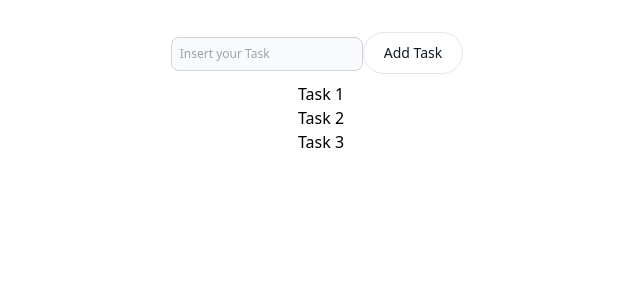
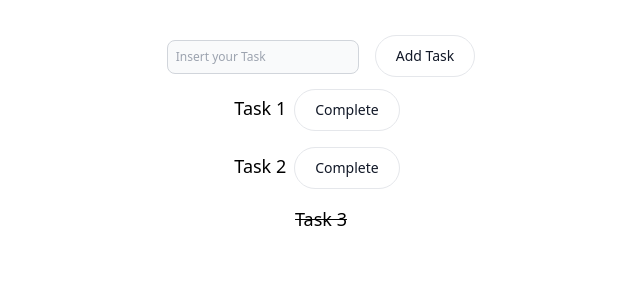
Before and after one commit to emonsalves/DFL-REACT-2--LIST, a React (Vite) app: page / in a window 1280 px wide. Shown: the top 300 px of the page, without its empty margins (319-959 px from the left). Built offline with nearby package versions, Linux system fonts and the light colour scheme.

Commit message:
Update : Activity 2.5 Study Guide

```diff
--- /dev/null
+++ b/src/components/ArrayData.js
@@ -0,0 +1,5 @@
+export const tasksList = [
+    { name: "Task 1", complete: false },
+    { name: "Task 2", complete: false },
+    { name: "Task 3", complete: true },
+  ]
--- a/src/components/Tasks.jsx
+++ b/src/components/Tasks.jsx
@@ -1,21 +1,33 @@
 import { useState } from "react"
+import { tasksList } from "./ArrayData"
 
 const Tasks = () => {
-  const tasksList = ["Task 1", "Task 2", "Task 3"]
-  const [arrayTasks, setArrayTasks] = useState(...[tasksList])
+  const [arrayTasks, setArrayTasks] = useState(tasksList)
   const [nameTask, setNameTask] = useState("")
 
   const styleInput =
-    "p-2 text-gray-900 bg-gray-50 rounded-lg border border-gray-300 sm:text-xs focus:ring-blue-500 focus:border-blue-500 dark:bg-gray-700 dark:border-gray-600 dark:placeholder-gray-400 dark:text-white dark:focus:ring-blue-500 dark:focus:border-blue-500"
+    "m-2 p-2 text-gray-900 bg-gray-50 rounded-lg border border-gray-300 sm:text-xs focus:ring-blue-500 focus:border-blue-500 dark:bg-gray-700 dark:border-gray-600 dark:placeholder-gray-400 dark:text-white dark:focus:ring-blue-500 dark:focus:border-blue-500"
   const styleButton =
-    "py-2.5 px-5 mr-2 mb-2 text-sm font-medium text-gray-900 focus:outline-none bg-white rounded-full border border-gray-200 hover:bg-gray-100 hover:text-blue-700 focus:z-10 focus:ring-4 focus:ring-gray-200 dark:focus:ring-gray-700 dark:bg-gray-800 dark:text-gray-400 dark:border-gray-600 dark:hover:text-white dark:hover:bg-gray-700"
+    "py-2.5 px-5 ml-2 mr-2 mb-2 text-sm font-medium text-gray-900 focus:outline-none bg-white rounded-full border border-gray-200 hover:bg-gray-100 hover:text-blue-700 focus:z-10 focus:ring-4 focus:ring-gray-200 dark:focus:ring-gray-700 dark:bg-gray-800 dark:text-gray-400 dark:border-gray-600 dark:hover:text-white dark:hover:bg-gray-700"
 
   const submitForm = (e) => {
     e.preventDefault(),
-      console.log("Form Send"),
-      setArrayTasks([...arrayTasks, nameTask]),
+      setArrayTasks([...arrayTasks, { name: nameTask, complete: false }]),
       setNameTask("")
-    console.table(arrayTasks)
+  }
+
+  const captureTask = (e) => {
+    setNameTask(e.target.value)
+  }
+
+  const uploadTask = (task) => {
+    console.log(task)
+    const newArrayTasks = [...arrayTasks]
+    const index = newArrayTasks.findIndex((ele) => ele.name === task.name)
+    console.log(index, task.name)
+
+    newArrayTasks[index].complete = true
+    setArrayTasks(newArrayTasks)
   }
 
   return (
@@ -25,7 +37,7 @@ const Tasks = () => {
           className={styleInput}
           type="text"
           placeholder="Insert your Task"
-          onChange={(e) => setNameTask(e.target.value)}
+          onChange={captureTask}
           value={nameTask}
         />
         <button className={styleButton}>Add Task</button>
@@ -33,7 +45,21 @@ const Tasks = () => {
 
       <ul>
         {arrayTasks.map((task) => (
-          <li key={task}> {task}</li>
+          <li
+            className="text-lg font-medium p-1"
+            // onClick={() => console.log(task)}
+            key={task.name}
+            style={
+              task.complete === true ? { textDecoration: "line-through" } : {}
+            }
+          >
+            {task.name}
+            {task.complete === false ? (
+              <button onClick={() => uploadTask(task)} className={styleButton}>
+                Complete
+              </button>
+            ) : null}
+          </li>
         ))}
       </ul>
     </>
```
